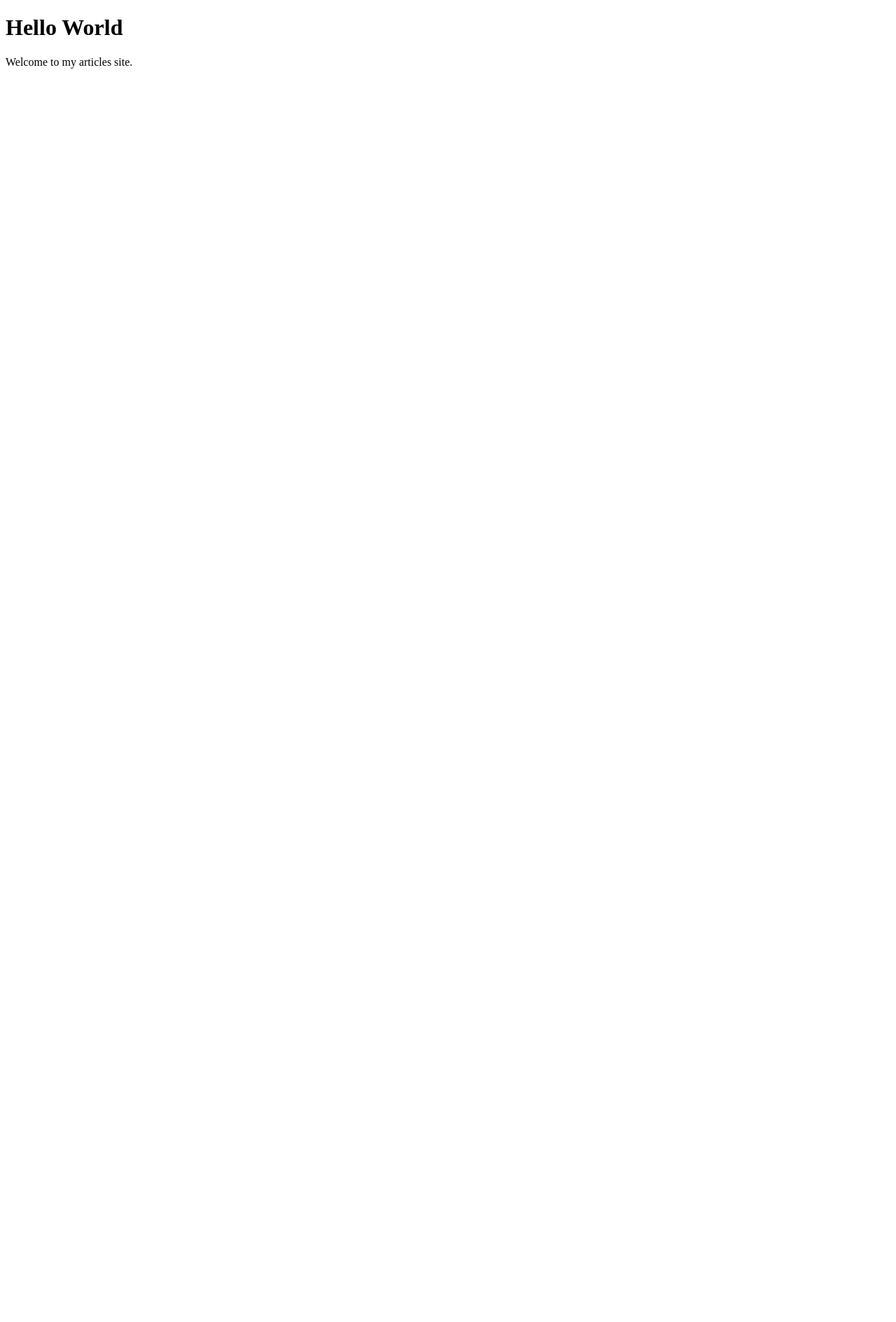
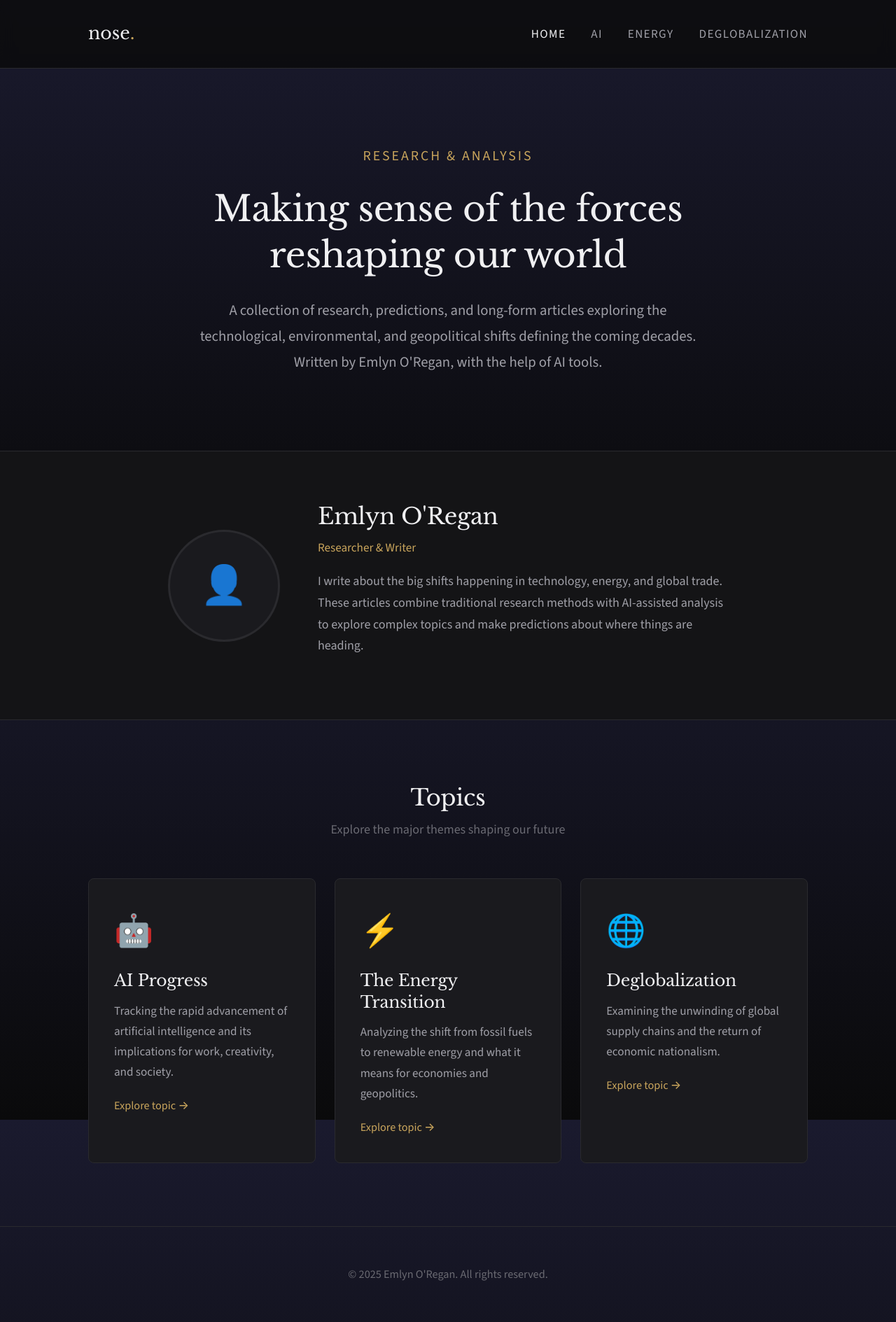
Before and after one commit to emlynoregan/nose, a plain HTML site: page public/index.html in a window 1280 px wide. Shown: the whole page at 70% size. Before the commit the page ends 800 px from the top, so only its background shows below. Drawn offline with nearby package versions, Linux system fonts and the light colour scheme.

Commit message:
Add full site with dark mode design

```diff
--- a/public/index.html
+++ b/public/index.html
@@ -3,10 +3,91 @@
 <head>
     <meta charset="UTF-8">
     <meta name="viewport" content="width=device-width, initial-scale=1.0">
-    <title>My Articles</title>
+    <title>Nose - Research & Articles by Emlyn O'Regan</title>
+    <meta name="description" content="Research, predictions, and articles exploring AI progress, the energy transition, and deglobalization.">
+    <link rel="stylesheet" href="styles.css">
 </head>
 <body>
-    <h1>Hello World</h1>
-    <p>Welcome to my articles site.</p>
+    <header>
+        <div class="container">
+            <a href="index.html" class="logo">nose<span>.</span></a>
+            <nav>
+                <a href="index.html" class="active">Home</a>
+                <a href="ai-progress.html">AI</a>
+                <a href="energy-transition.html">Energy</a>
+                <a href="deglobalization.html">Deglobalization</a>
+            </nav>
+        </div>
+    </header>
+
+    <main>
+        <section class="hero">
+            <div class="container">
+                <div class="hero-content">
+                    <p class="subtitle">Research & Analysis</p>
+                    <h1>Making sense of the forces reshaping our world</h1>
+                    <p class="lead">
+                        A collection of research, predictions, and long-form articles exploring the
+                        technological, environmental, and geopolitical shifts defining the coming decades.
+                        Written by Emlyn O'Regan, with the help of AI tools.
+                    </p>
+                </div>
+            </div>
+        </section>
+
+        <section class="author-section">
+            <div class="container">
+                <div class="author-card">
+                    <div class="author-photo">
+                        <span class="placeholder">👤</span>
+                    </div>
+                    <div class="author-info">
+                        <h2>Emlyn O'Regan</h2>
+                        <p class="tagline">Researcher & Writer</p>
+                        <p>
+                            I write about the big shifts happening in technology, energy, and global trade.
+                            These articles combine traditional research methods with AI-assisted analysis
+                            to explore complex topics and make predictions about where things are heading.
+                        </p>
+                    </div>
+                </div>
+            </div>
+        </section>
+
+        <section class="topics-section">
+            <div class="container">
+                <div class="section-header">
+                    <h2>Topics</h2>
+                    <p>Explore the major themes shaping our future</p>
+                </div>
+                <div class="topics-grid">
+                    <a href="ai-progress.html" class="topic-card">
+                        <div class="icon">🤖</div>
+                        <h3>AI Progress</h3>
+                        <p>Tracking the rapid advancement of artificial intelligence and its implications for work, creativity, and society.</p>
+                        <span class="link">Explore topic →</span>
+                    </a>
+                    <a href="energy-transition.html" class="topic-card">
+                        <div class="icon">⚡</div>
+                        <h3>The Energy Transition</h3>
+                        <p>Analyzing the shift from fossil fuels to renewable energy and what it means for economies and geopolitics.</p>
+                        <span class="link">Explore topic →</span>
+                    </a>
+                    <a href="deglobalization.html" class="topic-card">
+                        <div class="icon">🌐</div>
+                        <h3>Deglobalization</h3>
+                        <p>Examining the unwinding of global supply chains and the return of economic nationalism.</p>
+                        <span class="link">Explore topic →</span>
+                    </a>
+                </div>
+            </div>
+        </section>
+    </main>
+
+    <footer>
+        <div class="container">
+            <p>© 2025 Emlyn O'Regan. All rights reserved.</p>
+        </div>
+    </footer>
 </body>
 </html>
--- /dev/null
+++ b/public/styles.css
@@ -0,0 +1,374 @@
+/*
+  Nose - Research & Articles by Emlyn O'Regan
+  Professional Dark Mode Theme
+*/
+
+@import url('https://fonts.googleapis.com/css2?family=Libre+Baskerville:ital,wght@0,400;0,700;1,400&family=Source+Sans+3:wght@300;400;500;600&display=swap');
+
+:root {
+  --bg-primary: #0a0a0b;
+  --bg-secondary: #141416;
+  --bg-card: #1a1a1e;
+  --bg-hover: #242428;
+  --text-primary: #f0f0f2;
+  --text-secondary: #a0a0a8;
+  --text-muted: #6a6a72;
+  --accent: #c9a55c;
+  --accent-hover: #ddb86a;
+  --border: #2a2a2e;
+  --gradient-start: #1a1a2e;
+  --gradient-end: #0a0a0b;
+}
+
+* {
+  margin: 0;
+  padding: 0;
+  box-sizing: border-box;
+}
+
+html {
+  font-size: 18px;
+  scroll-behavior: smooth;
+}
+
+body {
+  font-family: 'Source Sans 3', -apple-system, BlinkMacSystemFont, sans-serif;
+  background: linear-gradient(180deg, var(--gradient-start) 0%, var(--gradient-end) 100%);
+  background-attachment: fixed;
+  color: var(--text-primary);
+  line-height: 1.7;
+  min-height: 100vh;
+}
+
+/* Typography */
+h1, h2, h3 {
+  font-family: 'Libre Baskerville', Georgia, serif;
+  font-weight: 400;
+  line-height: 1.3;
+  letter-spacing: -0.01em;
+}
+
+h1 {
+  font-size: 2.8rem;
+  margin-bottom: 1rem;
+}
+
+h2 {
+  font-size: 1.8rem;
+  margin-bottom: 0.75rem;
+  color: var(--text-primary);
+}
+
+h3 {
+  font-size: 1.3rem;
+  color: var(--text-secondary);
+}
+
+p {
+  color: var(--text-secondary);
+  margin-bottom: 1rem;
+}
+
+a {
+  color: var(--accent);
+  text-decoration: none;
+  transition: color 0.2s ease;
+}
+
+a:hover {
+  color: var(--accent-hover);
+}
+
+/* Layout */
+.container {
+  max-width: 1100px;
+  margin: 0 auto;
+  padding: 0 2rem;
+}
+
+/* Header */
+header {
+  padding: 1.5rem 0;
+  border-bottom: 1px solid var(--border);
+  background: rgba(10, 10, 11, 0.8);
+  backdrop-filter: blur(10px);
+  position: sticky;
+  top: 0;
+  z-index: 100;
+}
+
+header .container {
+  display: flex;
+  justify-content: space-between;
+  align-items: center;
+}
+
+.logo {
+  font-family: 'Libre Baskerville', serif;
+  font-size: 1.4rem;
+  color: var(--text-primary);
+  text-decoration: none;
+}
+
+.logo span {
+  color: var(--accent);
+}
+
+nav {
+  display: flex;
+  gap: 2rem;
+}
+
+nav a {
+  color: var(--text-secondary);
+  font-size: 0.95rem;
+  font-weight: 500;
+  text-transform: uppercase;
+  letter-spacing: 0.08em;
+  transition: color 0.2s ease;
+}
+
+nav a:hover,
+nav a.active {
+  color: var(--text-primary);
+}
+
+/* Hero Section */
+.hero {
+  padding: 6rem 0 5rem;
+  text-align: center;
+}
+
+.hero-content {
+  max-width: 750px;
+  margin: 0 auto;
+}
+
+.hero .subtitle {
+  font-size: 1.1rem;
+  color: var(--accent);
+  text-transform: uppercase;
+  letter-spacing: 0.15em;
+  margin-bottom: 1.5rem;
+  font-weight: 500;
+}
+
+.hero h1 {
+  margin-bottom: 1.5rem;
+}
+
+.hero .lead {
+  font-size: 1.15rem;
+  color: var(--text-secondary);
+  line-height: 1.8;
+}
+
+/* Author Section */
+.author-section {
+  padding: 4rem 0;
+  border-top: 1px solid var(--border);
+  border-bottom: 1px solid var(--border);
+  background: var(--bg-secondary);
+}
+
+.author-card {
+  display: flex;
+  gap: 3rem;
+  align-items: center;
+  max-width: 800px;
+  margin: 0 auto;
+}
+
+.author-photo {
+  width: 160px;
+  height: 160px;
+  border-radius: 50%;
+  background: var(--bg-card);
+  border: 3px solid var(--border);
+  display: flex;
+  align-items: center;
+  justify-content: center;
+  flex-shrink: 0;
+  overflow: hidden;
+}
+
+.author-photo img {
+  width: 100%;
+  height: 100%;
+  object-fit: cover;
+}
+
+.author-photo .placeholder {
+  font-size: 3rem;
+  color: var(--text-muted);
+}
+
+.author-info h2 {
+  margin-bottom: 0.5rem;
+}
+
+.author-info .tagline {
+  color: var(--accent);
+  font-size: 0.95rem;
+  margin-bottom: 1rem;
+  font-weight: 500;
+}
+
+.author-info p {
+  font-size: 1rem;
+}
+
+/* Topics Grid */
+.topics-section {
+  padding: 5rem 0;
+}
+
+.section-header {
+  text-align: center;
+  margin-bottom: 3rem;
+}
+
+.section-header h2 {
+  margin-bottom: 0.5rem;
+}
+
+.section-header p {
+  color: var(--text-muted);
+}
+
+.topics-grid {
+  display: grid;
+  grid-template-columns: repeat(auto-fit, minmax(300px, 1fr));
+  gap: 1.5rem;
+}
+
+.topic-card {
+  background: var(--bg-card);
+  border: 1px solid var(--border);
+  border-radius: 8px;
+  padding: 2rem;
+  transition: all 0.3s ease;
+  text-decoration: none;
+  display: block;
+}
+
+.topic-card:hover {
+  background: var(--bg-hover);
+  border-color: var(--accent);
+  transform: translateY(-4px);
+}
+
+.topic-card .icon {
+  font-size: 2.5rem;
+  margin-bottom: 1rem;
+}
+
+.topic-card h3 {
+  color: var(--text-primary);
+  margin-bottom: 0.75rem;
+  font-family: 'Libre Baskerville', serif;
+}
+
+.topic-card p {
+  font-size: 0.95rem;
+  margin-bottom: 1rem;
+}
+
+.topic-card .link {
+  color: var(--accent);
+  font-size: 0.9rem;
+  font-weight: 500;
+}
+
+/* Subject Page */
+.subject-hero {
+  padding: 5rem 0 3rem;
+  text-align: center;
+  border-bottom: 1px solid var(--border);
+}
+
+.subject-hero .icon {
+  font-size: 4rem;
+  margin-bottom: 1.5rem;
+}
+
+.subject-content {
+  padding: 4rem 0;
+  max-width: 750px;
+  margin: 0 auto;
+}
+
+.subject-content h2 {
+  margin-top: 2rem;
+  margin-bottom: 1rem;
+}
+
+.coming-soon {
+  background: var(--bg-card);
+  border: 1px solid var(--border);
+  border-radius: 8px;
+  padding: 3rem;
+  text-align: center;
+  margin-top: 3rem;
+}
+
+.coming-soon h3 {
+  color: var(--text-primary);
+  margin-bottom: 0.5rem;
+}
+
+.coming-soon p {
+  color: var(--text-muted);
+  margin-bottom: 0;
+}
+
+/* Footer */
+footer {
+  padding: 3rem 0;
+  border-top: 1px solid var(--border);
+  text-align: center;
+}
+
+footer p {
+  color: var(--text-muted);
+  font-size: 0.9rem;
+  margin-bottom: 0;
+}
+
+/* Back Link */
+.back-link {
+  display: inline-flex;
+  align-items: center;
+  gap: 0.5rem;
+  color: var(--text-secondary);
+  font-size: 0.9rem;
+  margin-bottom: 2rem;
+}
+
+.back-link:hover {
+  color: var(--text-primary);
+}
+
+/* Responsive */
+@media (max-width: 768px) {
+  html {
+    font-size: 16px;
+  }
+
+  h1 {
+    font-size: 2.2rem;
+  }
+
+  .author-card {
+    flex-direction: column;
+    text-align: center;
+  }
+
+  nav {
+    gap: 1rem;
+  }
+
+  .hero {
+    padding: 4rem 0 3rem;
+  }
+}
```
Also changed, not shown: public/ai-progress.html (added, +70 -0 lines), public/deglobalization.html (added, +71 -0 lines), public/energy-transition.html (added, +70 -0 lines).
